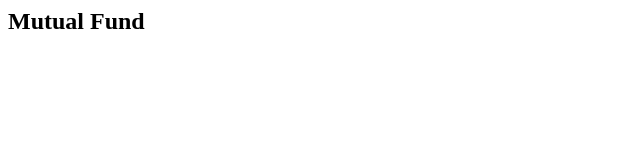
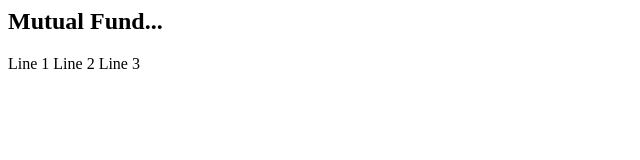
Before and after one commit to msivamca/TestProject, a plain HTML site: page index.html in a window 1280 px wide. Shown: the whole page, without its empty margins (0-640 px from the left). Drawn offline with Linux system fonts and the light colour scheme.

Commit message:
today commit

```diff
--- a/index.html
+++ b/index.html
@@ -1,7 +1,10 @@
 <html>
 <body>
 
-<h2>Mutual Fund</h2>
+<h2>Mutual Fund...</h2>
+Line 1
+Line 2
+Line 3
 </body>
 
 </html>
```
